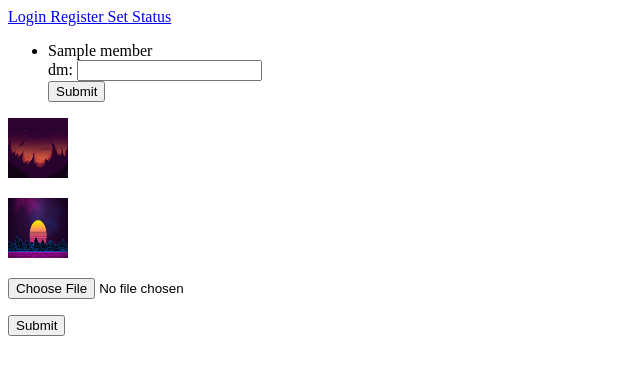
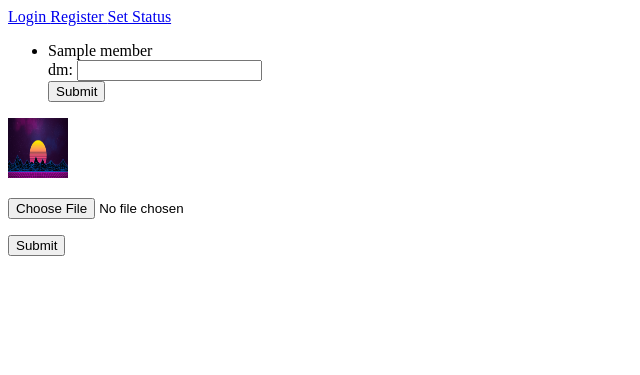
Before and after one commit to ethannhan/codebusters, a Flask app: template flaskProject/templates/index.html in a window 1280 px wide. Shown: the top 375 px of the page, without its empty margins (0-640 px from the left). Run offline with Flask 2, Linux system fonts and the light colour scheme; the template is opened without the code that fills it: most values are stand-ins (such as "Sample title", 1, 10 or a date in 2020); some libraries are stand-ins or nearby versions.

Commit message:
merged image code with main

```diff
--- a/flaskProject/templates/index.html
+++ b/flaskProject/templates/index.html
@@ -36,7 +36,6 @@
 <!--{% endfor %}-->
 
 <!--{{html_images}}-->
-<img src=../static/uploads/sdfs.jpg height='60' width='60'><p>
 <img src=../static/uploads/wp4939880.png height='60' width='60'><p>
 <form method="post" action="/image-upload" enctype="multipart/form-data">
     <dl>
```
